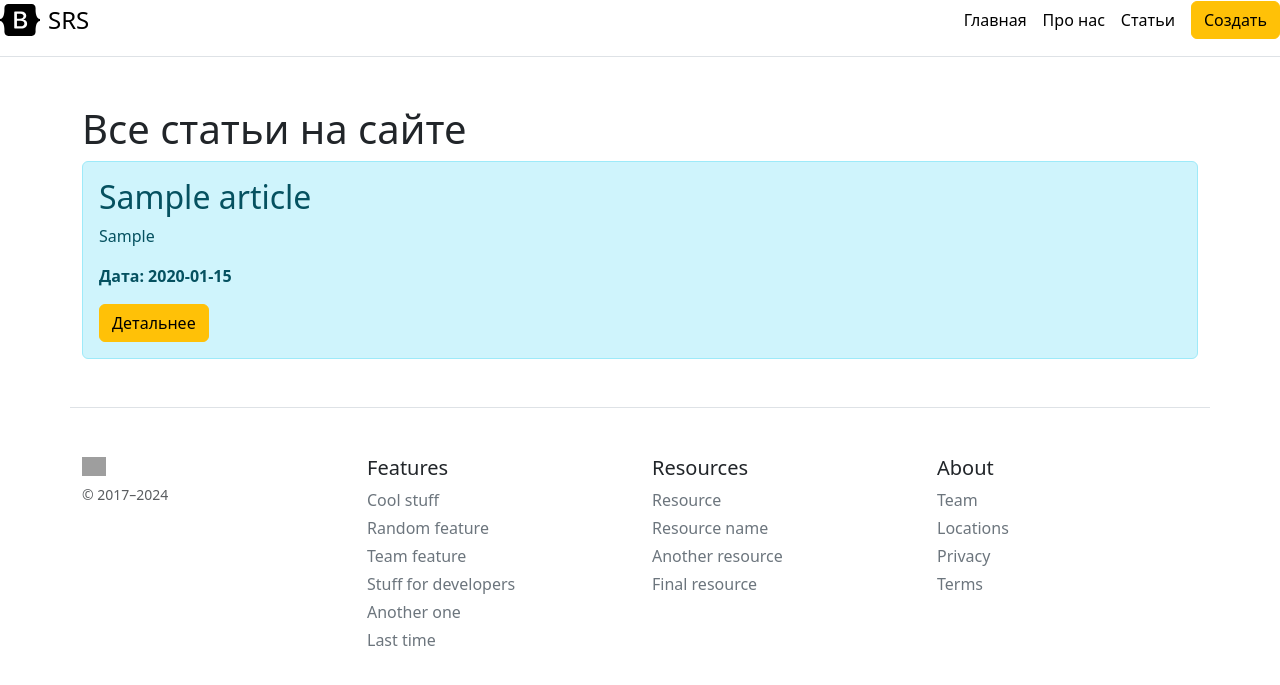
After one commit to Ramin77730/website, a Flask app: page /posts in a window 1280 px wide. The commit adds this page. Shown: the top 685 px of the page. Run offline with Flask 3, Linux system fonts and the light colour scheme; tables that the repository leaves empty hold one stand-in row (values such as "Sample post"); grey boxes are pictures that could not be loaded.

Commit message:
14.08.24/14.12

```diff
--- a/app.py
+++ b/app.py
@@ -25,9 +25,51 @@ def index():
     return render_template("Index.html")
 
 
+@app.route('/posts')
+def posts():
+    articles = Article.query.order_by(Article.date.desc()).all()
+    return render_template("posts.html", articles=articles)
+
+
+@app.route('/posts/<int:id>')
+def posts_detail(id):
+    article = Article.query.get(id)
+    return render_template("posts_detail.html", article=article)
+
+
+@app.route('/posts/<int:id>/del')
+def posts_delete(id):
+    article = Article.query.get_or_404(id)
+
+    try:
+        db.session.delete(article)
+        db.session.commit()
+        return redirect('/posts')
+    except:
+        return "При удалении статьи возникла ошибка"
+
+
 @app.route('/about')
 def about():
     return render_template("about.html")
+
+
+@app.route('/posts/<int:id>/update', methods=['POST', 'GET'])
+def post_update(id):
+    article = Article.query.get(id)
+    if request.method == "POST":
+        article.title = request.form['title']
+        article.intro = request.form['intro']
+        article.text = request.form['text']
+
+        try:
+            db.session.commit()
+            return redirect('/posts')
+        except:
+            return "При редактировании статьи произощла ошибка"
+    else:
+
+        return render_template("post_update.html", article=article)
 
 
 @app.route('/create-article', methods=['POST', 'GET'])
@@ -42,7 +84,7 @@ def create_article():
         try:
             db.session.add(article)
             db.session.commit()
-            return redirect('/')
+            return redirect('/posts')
         except:
             return "При добавлении статьи произощла ошибка"
     else:
--- a/templates/base.html
+++ b/templates/base.html
@@ -19,6 +19,7 @@
       <nav class="d-inline-flex mt-2 mt-md-0 ms-md-auto">
         <a class="me-3 py-2 link-body-emphasis text-decoration-none" href="/">Главная</a>
         <a class="me-3 py-2 link-body-emphasis text-decoration-none" href="/about">Про нас</a>
+          <a class="me-3 py-2 link-body-emphasis text-decoration-none" href="/posts">Статьи</a>
       </nav>
     <a class="btn btn-warning" href="/create-article">Создать</a>
     </div>
--- a/templates/create-article.html
+++ b/templates/create-article.html
@@ -1,7 +1,7 @@
 {% extends 'base.html'  %}
 
 {% block title %}
-Страница про нас
+Добавление статьи
 {% endblock %}
 
 {% block body %}
--- /dev/null
+++ b/templates/posts.html
@@ -0,0 +1,24 @@
+{% extends 'base.html' %}
+
+{% block title %}
+Все статьи на сайте
+{% endblock %}
+
+{% block body %}
+<div class="container mt-5">
+    <h1>Все статьи на сайте</h1>
+
+    {% if articles|length > 0 %}
+        {% for el in articles %}
+        <div class="alert alert-info">
+            <h2>{{ el.title }}</h2>
+            <p>{{ el.intro }}</p>
+            <p><b>Дата: {{ el.date.date() }}</b></p>
+            <a href="/posts/{{ el.id }}" class="btn btn-warning">Детальнее</a>
+        </div>
+        {% endfor %}
+    {% else %}
+        <p>У нас еще нет статей на сайте</p>
+    {% endif %}
+</div>
+{% endblock %}
```
Also changed, not shown: templates/post_update.html (added, +17 -0 lines), templates/posts_detail.html (added, +19 -0 lines), instance/blog.db.
